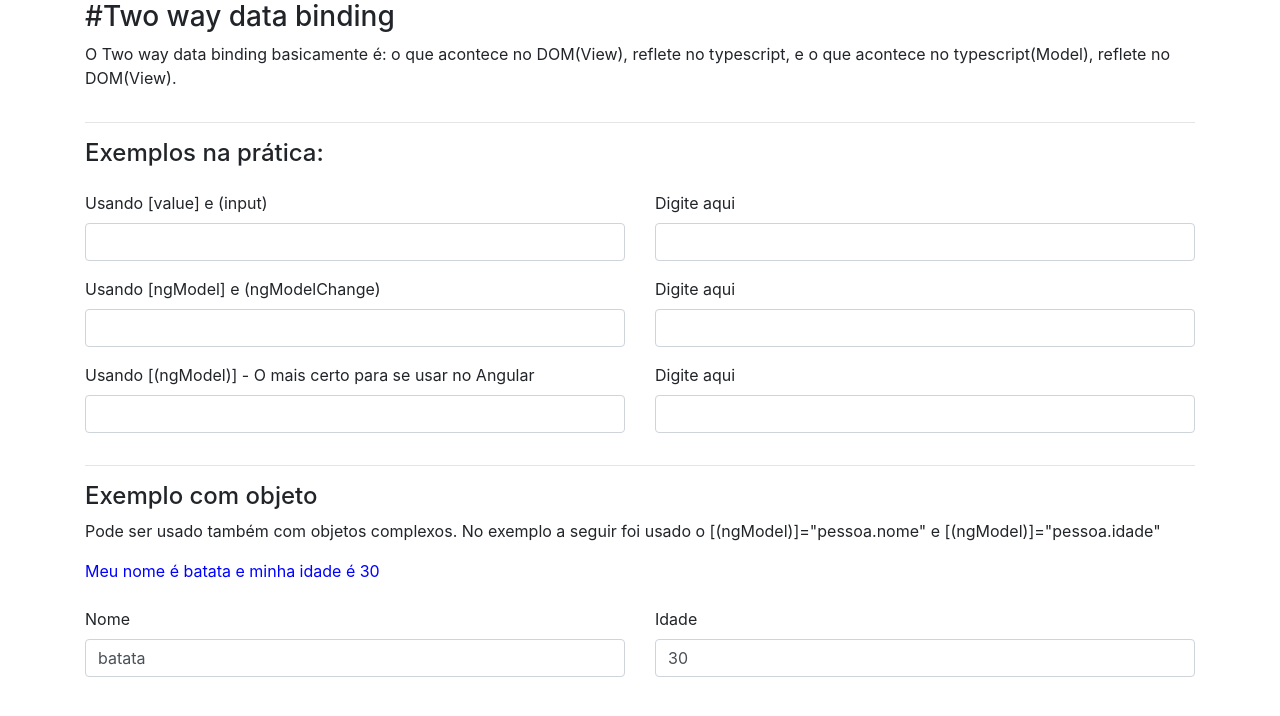
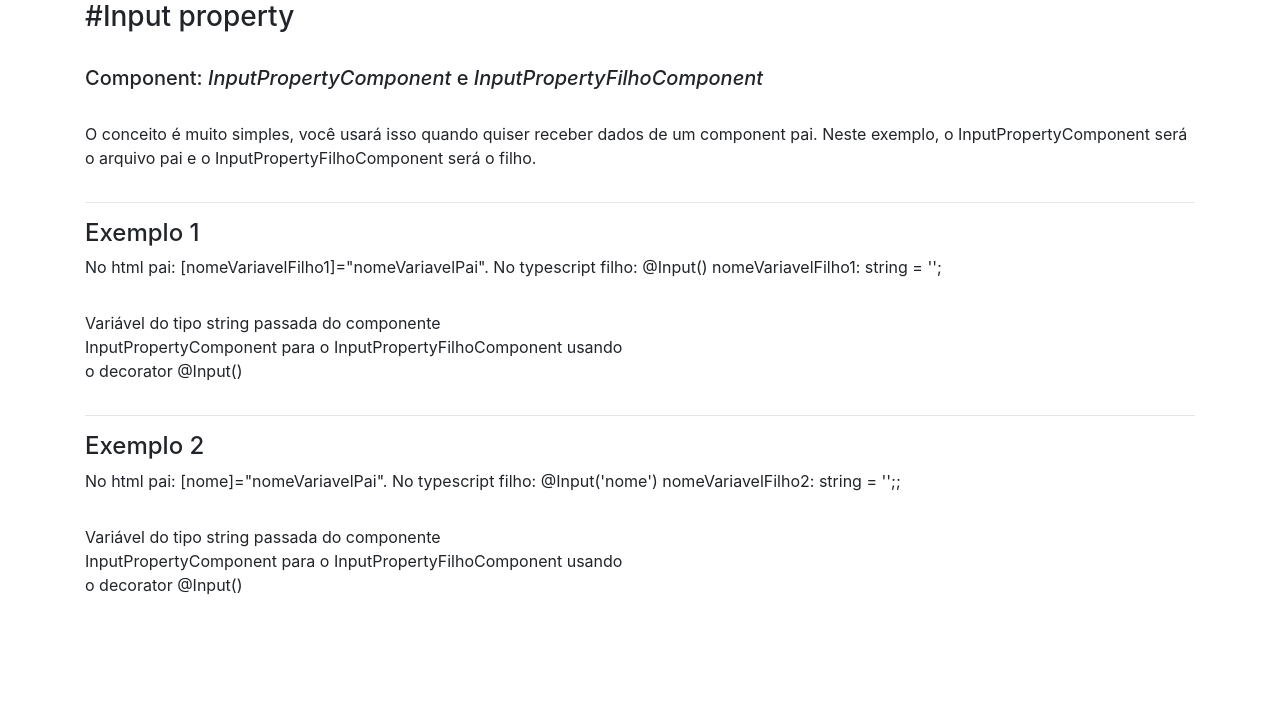
Before and after one commit to Igor14545216/angular-2-mais, an Angular app in the folder my-app/: page / in a window 1280 px wide. Shown: the top 716 px of the page. Built offline with nearby package versions, Linux system fonts and the light colour scheme.

Commit message:
Add exemplo de Input property com o decorator

```diff
--- a/my-app/src/app/app.component.html
+++ b/my-app/src/app/app.component.html
@@ -3,5 +3,6 @@
     <!-- <app-data-binding></app-data-binding> -->
     <!-- <app-class-style-binding></app-class-style-binding> -->
     <!-- <app-event-binding></app-event-binding> -->
-    <app-two-way-data-binding></app-two-way-data-binding>
+    <!-- <app-two-way-data-binding></app-two-way-data-binding> -->
+    <app-input-property></app-input-property>
 </div>
--- a/my-app/src/app/app.module.ts
+++ b/my-app/src/app/app.module.ts
@@ -10,6 +10,8 @@ import { DataBindingComponent } from './components/data-binding/data-binding.com
 import { ClassStyleBindingComponent } from './components/class-style-binding/class-style-binding.component';
 import { EventBindingComponent } from './components/event-binding/event-binding.component';
 import { TwoWayDataBindingComponent } from './components/two-way-data-binding/two-way-data-binding.component';
+import { InputPropertyComponent } from './components/input-property/input-property.component';
+import { InputPropertyFilhoComponent } from './components/input-property/input-property-filho/input-property-filho.component';
 
 @NgModule({
   declarations: [
@@ -18,7 +20,9 @@ import { TwoWayDataBindingComponent } from './components/two-way-data-binding/tw
     DataBindingComponent,
     ClassStyleBindingComponent,
     EventBindingComponent,
-    TwoWayDataBindingComponent
+    TwoWayDataBindingComponent,
+    InputPropertyComponent,
+    InputPropertyFilhoComponent
   ],
   imports: [
     BrowserModule,
--- /dev/null
+++ b/my-app/src/app/components/input-property/input-property-filho/input-property-filho.component.html
@@ -0,0 +1,19 @@
+<div class="row">
+    <div class="col-md-12 col-xs-12 form-group">
+        <h4>Exemplo 1</h4>
+        <p>No html pai: [nomeVariavelFilho1]="nomeVariavelPai". No typescript filho: @Input() nomeVariavelFilho1: string = '';</p>
+    </div>
+    <div class="col-md-6 col-xs-6 form-group">
+        {{ nomeVariavelFilho1 }}
+    </div>
+</div>
+<hr>
+<div class="row">
+    <div class="col-md-12 col-xs-12 form-group">
+        <h4>Exemplo 2</h4>
+        <p>No html pai: [nome]="nomeVariavelPai". No typescript filho: @Input('nome') nomeVariavelFilho2: string = '';;</p>
+    </div>
+    <div class="col-md-6 col-xs-6 form-group">
+        {{ nomeVariavelFilho2 }}
+    </div>
+</div>
--- /dev/null
+++ b/my-app/src/app/components/input-property/input-property-filho/input-property-filho.component.ts
@@ -0,0 +1,18 @@
+import { Component, Input, OnInit } from '@angular/core';
+
+@Component({
+  selector: 'app-input-property-filho',
+  templateUrl: './input-property-filho.component.html',
+  // inputs: ['nomeVariavelFilho1'] //declarar aqui também é correto
+})
+export class InputPropertyFilhoComponent implements OnInit {
+
+  @Input() nomeVariavelFilho1: string = '';
+  @Input('nome') nomeVariavelFilho2: string = '';
+
+  constructor() { }
+
+  ngOnInit(): void {
+  }
+
+}
--- /dev/null
+++ b/my-app/src/app/components/input-property/input-property.component.html
@@ -0,0 +1,20 @@
+
+<section>
+    <article>
+        <h3>#Input property</h3><br>
+
+        <h5>Component: <i>InputPropertyComponent</i> e <i>InputPropertyFilhoComponent</i></h5><br>
+        <div class="row">
+            <div class="col-md-12">
+                <p> O conceito é muito simples, você usará isso quando quiser receber dados de um component pai. Neste exemplo, o InputPropertyComponent será o arquivo pai e o InputPropertyFilhoComponent será o filho. </p>
+            </div>
+        </div>
+        <hr>
+
+    </article>
+</section>
+
+<app-input-property-filho
+    [nomeVariavelFilho1]="nomeVariavelPai"
+    [nome]="nomeVariavelPai"
+></app-input-property-filho>
--- /dev/null
+++ b/my-app/src/app/components/input-property/input-property.component.ts
@@ -0,0 +1,16 @@
+import { Component, OnInit } from '@angular/core';
+
+@Component({
+  selector: 'app-input-property',
+  templateUrl: './input-property.component.html',
+})
+export class InputPropertyComponent implements OnInit {
+
+  nomeVariavelPai: string = 'Variável do tipo string passada do componente InputPropertyComponent para o InputPropertyFilhoComponent usando o decorator @Input()';
+
+  constructor() { }
+
+  ngOnInit(): void {
+  }
+
+}
```
